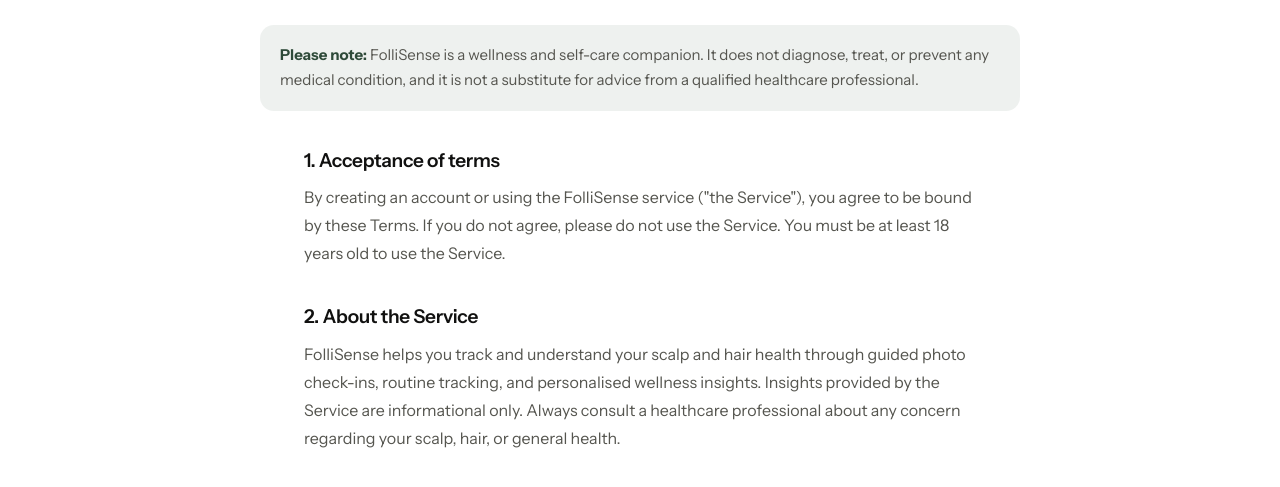
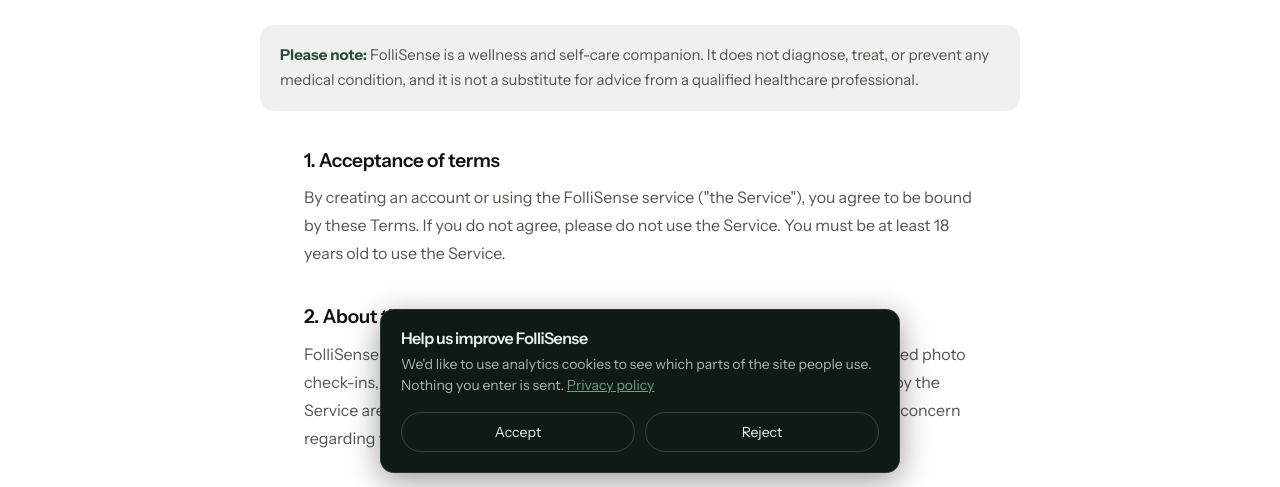
Before and after one commit to Follisense/follisense-web, a plain HTML site: page terms.html in a window 1280 px wide. Shown: the part 311-798 px from the top of the page. Drawn offline with Linux system fonts and the light colour scheme.

Commit message:
cookies settings

```diff
--- /dev/null
+++ b/consent.js
@@ -0,0 +1,199 @@
+/* ---------------------------------------------------------------
+   FolliSense cookie consent
+   Plain HTML sites. Add to every page, just before </body>:
+
+     <script src="/consent.js"></script>
+
+   To let people change their mind later, put this anywhere
+   in your footer:
+
+     <a href="#" onclick="FolliSenseConsent.open(); return false;">
+       Cookie settings
+     </a>
+
+   PostHog does not load at all unless consent is granted.
+   --------------------------------------------------------------- */
+
+(function () {
+  'use strict';
+
+  var CONFIG = {
+    posthogKey:  'phc_vNGwcZMGf4FJidumXZ9khJ5fJrL5StDhYmydp9iFDWFc',
+    posthogHost: 'https://eu.i.posthog.com',
+    privacyUrl:  '/privacy.html',
+    // Bump this when the privacy notice changes.
+    // Everyone gets asked again.
+    policyVersion: 'v1'
+  };
+
+  var STORE = {
+    choice:  'fs_consent_analytics',
+    at:      'fs_consent_at',
+    version: 'fs_consent_version'
+  };
+
+  // ---- state -----------------------------------------------------
+
+  function saved() {
+    try {
+      if (localStorage.getItem(STORE.version) !== CONFIG.policyVersion) return null;
+      return localStorage.getItem(STORE.choice);
+    } catch (e) {
+      return null;
+    }
+  }
+
+  function remember(choice) {
+    try {
+      localStorage.setItem(STORE.choice, choice);
+      localStorage.setItem(STORE.at, new Date().toISOString());
+      localStorage.setItem(STORE.version, CONFIG.policyVersion);
+    } catch (e) {
+      // Private browsing. The banner will simply ask again next visit.
+    }
+  }
+
+  // ---- posthog ---------------------------------------------------
+
+  var loaded = false;
+
+  function loadPostHog() {
+    if (loaded || !CONFIG.posthogKey || CONFIG.posthogKey === 'phc_REPLACE_ME') return;
+    loaded = true;
+
+    var script = document.createElement('script');
+    script.src = CONFIG.posthogHost.replace('.i.posthog.com', '-assets.i.posthog.com') + '/static/array.js';
+    script.async = true;
+
+    script.onload = function () {
+      if (!window.posthog) return;
+      window.posthog.init(CONFIG.posthogKey, {
+        api_host: CONFIG.posthogHost,
+        autocapture: false,
+        disable_session_recording: true,
+        capture_pageview: true,
+        person_profiles: 'identified_only'
+      });
+    };
+
+    document.head.appendChild(script);
+  }
+
+  function stopPostHog() {
+    if (window.posthog && window.posthog.opt_out_capturing) {
+      window.posthog.opt_out_capturing();
+      window.posthog.reset();
+    }
+  }
+
+  // ---- styles ----------------------------------------------------
+
+  var CSS = [
+    '.fs-consent{position:fixed;left:16px;right:16px;bottom:16px;z-index:9999;',
+    'max-width:520px;margin:0 auto;background:#101A14;color:#EAF0E9;',
+    'border:1px solid rgba(110,158,130,0.22);border-radius:14px;padding:20px;',
+    'font-family:inherit;box-shadow:0 8px 32px rgba(0,0,0,0.4);}',
+    '.fs-consent h2{font-size:16px;font-weight:600;margin:0 0 8px;color:#EAF0E9;}',
+    '.fs-consent p{font-size:14px;line-height:1.5;margin:0 0 16px;',
+    'color:rgba(234,240,233,0.72);}',
+    '.fs-consent a{color:#6E9E82;}',
+    '.fs-consent-actions{display:flex;gap:10px;}',
+    '.fs-consent button{flex:1;padding:10px 16px;border-radius:100px;font-size:14px;',
+    'font-family:inherit;cursor:pointer;border:1px solid rgba(110,158,130,0.35);',
+    'background:transparent;color:#EAF0E9;}',
+    '.fs-consent button:hover{border-color:#6E9E82;}',
+    '@media (max-width:520px){.fs-consent-actions{flex-direction:column;}}'
+  ].join('');
+
+  function injectStyles() {
+    if (document.getElementById('fs-consent-styles')) return;
+    var style = document.createElement('style');
+    style.id = 'fs-consent-styles';
+    style.textContent = CSS;
+    document.head.appendChild(style);
+  }
+
+  // ---- banner ----------------------------------------------------
+
+  var banner = null;
+
+  function close() {
+    if (banner && banner.parentNode) banner.parentNode.removeChild(banner);
+    banner = null;
+  }
+
+  function show() {
+    if (banner) return;
+    injectStyles();
+
+    banner = document.createElement('div');
+    banner.className = 'fs-consent';
+    banner.setAttribute('role', 'dialog');
+    banner.setAttribute('aria-label', 'Cookie choices');
+
+    var heading = document.createElement('h2');
+    heading.textContent = 'Help us improve FolliSense';
+
+    var body = document.createElement('p');
+    body.appendChild(document.createTextNode(
+      "We'd like to use analytics cookies to see which parts of the site people use. " +
+      'Nothing you enter is sent. '
+    ));
+
+    var link = document.createElement('a');
+    link.href = CONFIG.privacyUrl;
+    link.textContent = 'Privacy policy';
+    body.appendChild(link);
+
+    var actions = document.createElement('div');
+    actions.className = 'fs-consent-actions';
+
+    var accept = document.createElement('button');
+    accept.type = 'button';
+    accept.textContent = 'Accept';
+    accept.onclick = function () {
+      remember('granted');
+      loadPostHog();
+      close();
+    };
+
+    var reject = document.createElement('button');
+    reject.type = 'button';
+    reject.textContent = 'Reject';
+    reject.onclick = function () {
+      remember('denied');
+      stopPostHog();
+      close();
+    };
+
+    actions.appendChild(accept);
+    actions.appendChild(reject);
+
+    banner.appendChild(heading);
+    banner.appendChild(body);
+    banner.appendChild(actions);
+    document.body.appendChild(banner);
+  }
+
+  // ---- boot ------------------------------------------------------
+
+  function start() {
+    var choice = saved();
+    if (choice === 'granted') {
+      loadPostHog();
+    } else if (choice !== 'denied') {
+      show();
+    }
+  }
+
+  window.FolliSenseConsent = {
+    open: show,
+    status: saved
+  };
+
+  if (document.readyState === 'loading') {
+    document.addEventListener('DOMContentLoaded', start);
+  } else {
+    start();
+  }
+})();
--- a/terms.html
+++ b/terms.html
@@ -202,6 +202,6 @@
     </div>
   </div>
 </footer>
-
+<script src="/consent.js"></script>
 </body>
 </html>
```
Also changed, not shown: index.html (+3 -0 lines), privacy.html (+1 -1 lines).
